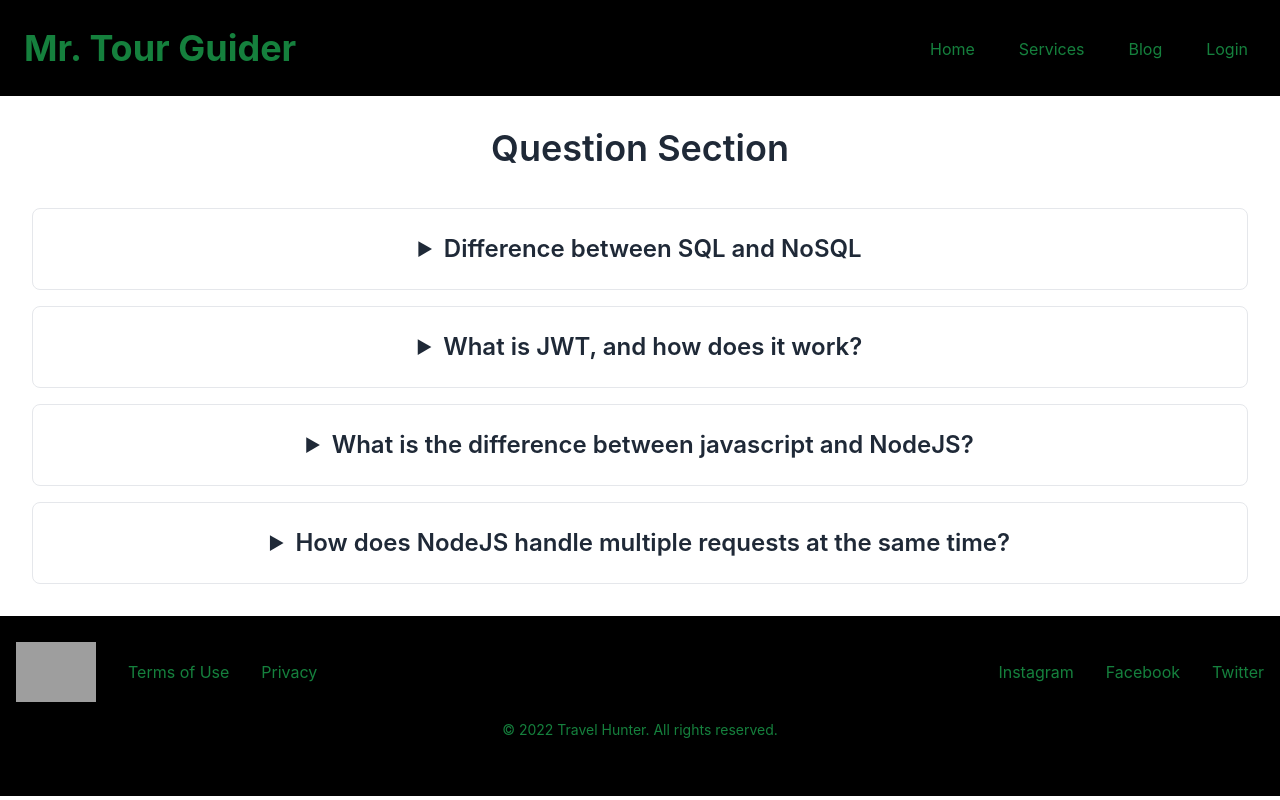
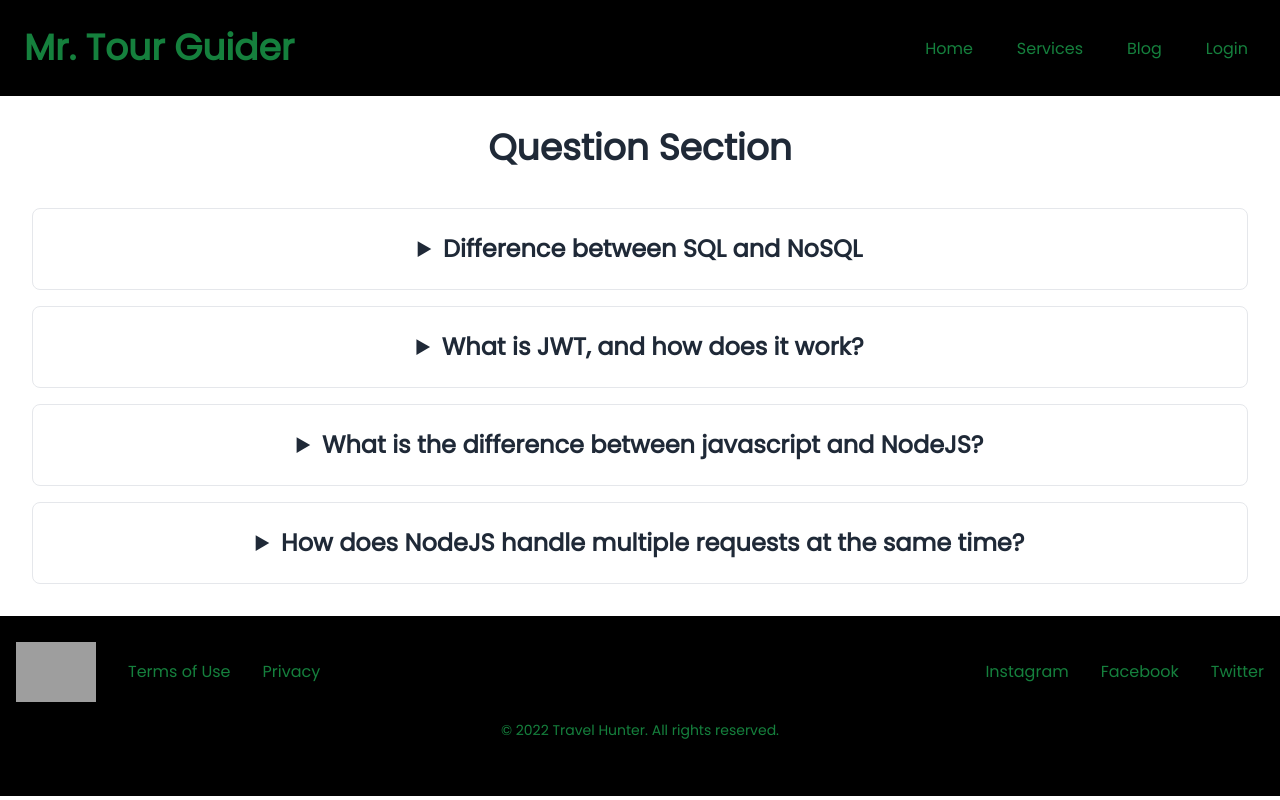
Before and after one commit to abrarasif11/MR-Tour-Guider, a React (Create React App) app: page /blog in a window 1280 px wide. Built offline with nearby package versions, Linux system fonts and the light colour scheme; grey boxes are pictures that could not be loaded.

Commit message:
google-font-added

```diff
--- a/src/Pages/Blog/Blog.js
+++ b/src/Pages/Blog/Blog.js
@@ -2,9 +2,9 @@ import React from 'react';
 
 const Blog = () => {
     return (
-        <div>
+        <div >
         <section className="dark:bg-gray-800 font-poppins dark:text-gray-100">
-<div className="container flex flex-col justify-center px-4 py-8 mx-auto md:p-8">
+<div className="font-poppins container flex flex-col justify-center px-4 py-8 mx-auto md:p-8">
     <h2 className="text-2xl font-semibold sm:text-4xl"> Question Section </h2>
 
     <div className="space-y-4 mt-10">
--- a/src/Pages/Footer/Footer.js
+++ b/src/Pages/Footer/Footer.js
@@ -3,7 +3,7 @@ import React from 'react';
 const Footer = () => {
     return (
         <footer className="px-4 py-8 bg-black text-green-700">
-	<div className="container flex flex-wrap items-center justify-center mx-auto space-y-4 sm:justify-between sm:space-y-0">
+	<div className="font-poppins container flex flex-wrap items-center justify-center mx-auto space-y-4 sm:justify-between sm:space-y-0">
 		<div className="flex flex-row pr-3 space-x-4 sm:space-x-8">
 			<div className="flex items-center justify-center flex-shrink-0 w-20 h-12 rounded-full ">
 				<img src="https://www.pinclipart.com/picdir/big/29-290936_location-clipart-travel-tourism-world-travel-logo-png.png" alt="" />
@@ -29,7 +29,7 @@ const Footer = () => {
 			</li>
 		</ul>
 	</div>
-    <div className="py-6 text-sm text-center text-green-700">© 2022 Travel Hunter. All rights reserved.</div>
+    <div className="font-poppins py-6 text-sm text-center text-green-700">© 2022 Travel Hunter. All rights reserved.</div>
 </footer>
     );
 };
--- a/src/Pages/Header/Header.js
+++ b/src/Pages/Header/Header.js
@@ -4,7 +4,7 @@ import { Link } from 'react-router-dom';
 const Header = () => {
     return (
         <header className="p-4 bg-black text-green-700">
-	<div className="container flex justify-between h-16 mx-auto">
+	<div className="font-poppins container flex justify-between h-16 mx-auto">
 
     <Link rel="noopener noreferrer" to="/" aria-label="Back to homepage" className="flex items-center p-2">
 			<h2 className='font-poppins text-4xl font-bold'>Mr. Tour Guider</h2>
--- a/src/Pages/Home/Home.js
+++ b/src/Pages/Home/Home.js
@@ -6,7 +6,7 @@ import banner3 from '../assets/travel-concept-with-landmarks_23-2149153256.webp'
 const Home = () => {
     return (
       <div>
-        <h1 className='text-3xl mt-10 font-bold'>Welcome To ,
+        <h1 className='font-poppins text-3xl mt-10 font-bold'>Welcome To ,
         <br />
         <span className='text-5xl text-green-700'>MR. Tour Guider</span></h1>
         <div className="carousel mx-auto rounded-xl mt-10 mb-10 w-3/4">
--- a/src/Pages/Login/Login.js
+++ b/src/Pages/Login/Login.js
@@ -3,7 +3,7 @@ import { Link } from 'react-router-dom';
 
 const Login = () => {
     return (
-        <div className="mx-auto flex flex-col max-w-md p-6 rounded-md mt-10 mb-10 sm:p-10 bg-slate-300 dark:text-gray-100">
+        <div className="font-poppins mx-auto flex flex-col max-w-md p-6 rounded-md mt-10 mb-10 sm:p-10 bg-slate-300 dark:text-gray-100">
 	<div className="mb-8 text-center">
 		<h1 className="my-3 text-4xl font-bold">Log in</h1>
 		<p className="text-sm dark:text-gray-400">Log in to access your account</p>
@@ -27,7 +27,7 @@ const Login = () => {
 				<button type="button" className="w-full px-8 py-3 font-semibold rounded-md bg-black text-green-700">Log in</button>
 			</div>
 			<p className="px-6 text-sm text-center dark:text-gray-400">Don't have an account yet?
-				<Link rel="noopener noreferrer" to='/signup' className="hover:underline text-blue-700">Sign up</Link>.
+				<Link rel="noopener noreferrer" to='/signup' className="hover:underline text-blue-700"> Sign up</Link>.
 			</p>
 		</div>
 	</form>
--- a/src/Pages/Signup/Signup.js
+++ b/src/Pages/Signup/Signup.js
@@ -2,7 +2,7 @@ import React from 'react';
 
 const Signup = () => {
     return (
-        <div className="w-full mt-10 mb-10 mx-auto max-w-md p-8 space-y-3 rounded-xl  bg-slate-300 dark:text-gray-100">
+        <div className="font-poppins w-full mt-10 mb-10 mx-auto max-w-md p-8 space-y-3 rounded-xl  bg-slate-300 dark:text-gray-100">
 	<h1 className="text-2xl font-bold text-center">Sign Up</h1>
 	<form novalidate="" action="" className="space-y-6 ng-untouched ng-pristine ng-valid">
 		<div className="space-y-1 text-sm">
--- a/src/index.css
+++ b/src/index.css
@@ -1,3 +1,4 @@
+@import url('https://fonts.googleapis.com/css2?family=Poppins&display=swap');
 @tailwind base;
 @tailwind components;
 @tailwind utilities;
--- a/tailwind.config.js
+++ b/tailwind.config.js
@@ -4,7 +4,11 @@ module.exports = {
     "./src/**/*.{js,jsx,ts,tsx}",
   ],
   theme: {
-    extend: {},
+    extend: {
+    },
+    fontFamily:{
+      poppins : ["Poppins", "sans-serif"]
+    }
   },
   plugins: [require("daisyui")],
 }
```
